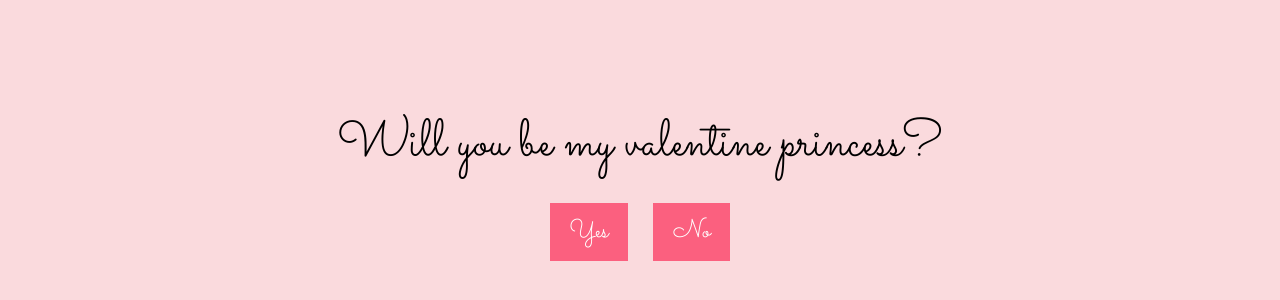
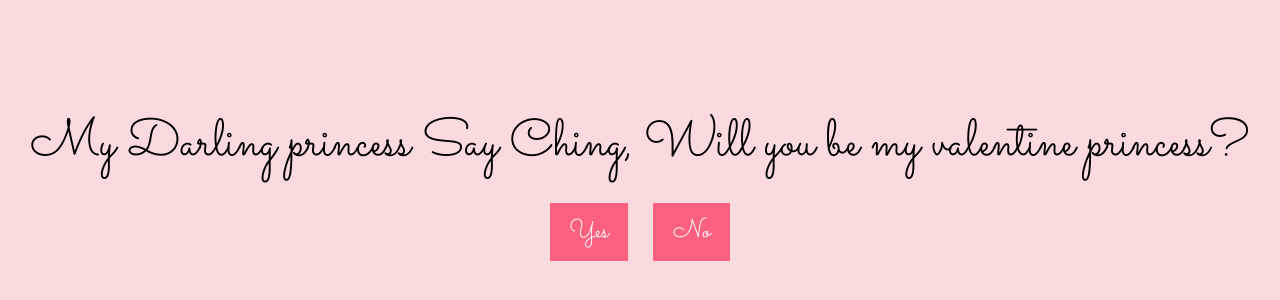
Before and after one commit to NoelAng/valentines-day-test, a plain HTML site: page index.html in a window 1280 px wide. Shown: the part 216-516 px from the top of the page. Drawn offline with Linux system fonts and the light colour scheme.

Commit message:
Update index.html

```diff
--- a/index.html
+++ b/index.html
@@ -11,7 +11,7 @@
     <div id="container">
         <div id="image-container"></div> <!-- Container for displaying images -->
         <div id="text-container">
-            <div id="question">Will you be my valentine princess?</div> <!-- Question -->
+            <div id="question">My Darling princess Say Ching, Will you be my valentine princess?</div> <!-- Question -->
             <div id="options">
                 <button id="yes-button" onclick="selectOption('yes')">Yes</button> <!-- Yes button -->
                 <button id="no-button" onclick="selectOption('no')">No</button> <!-- No button -->
```
